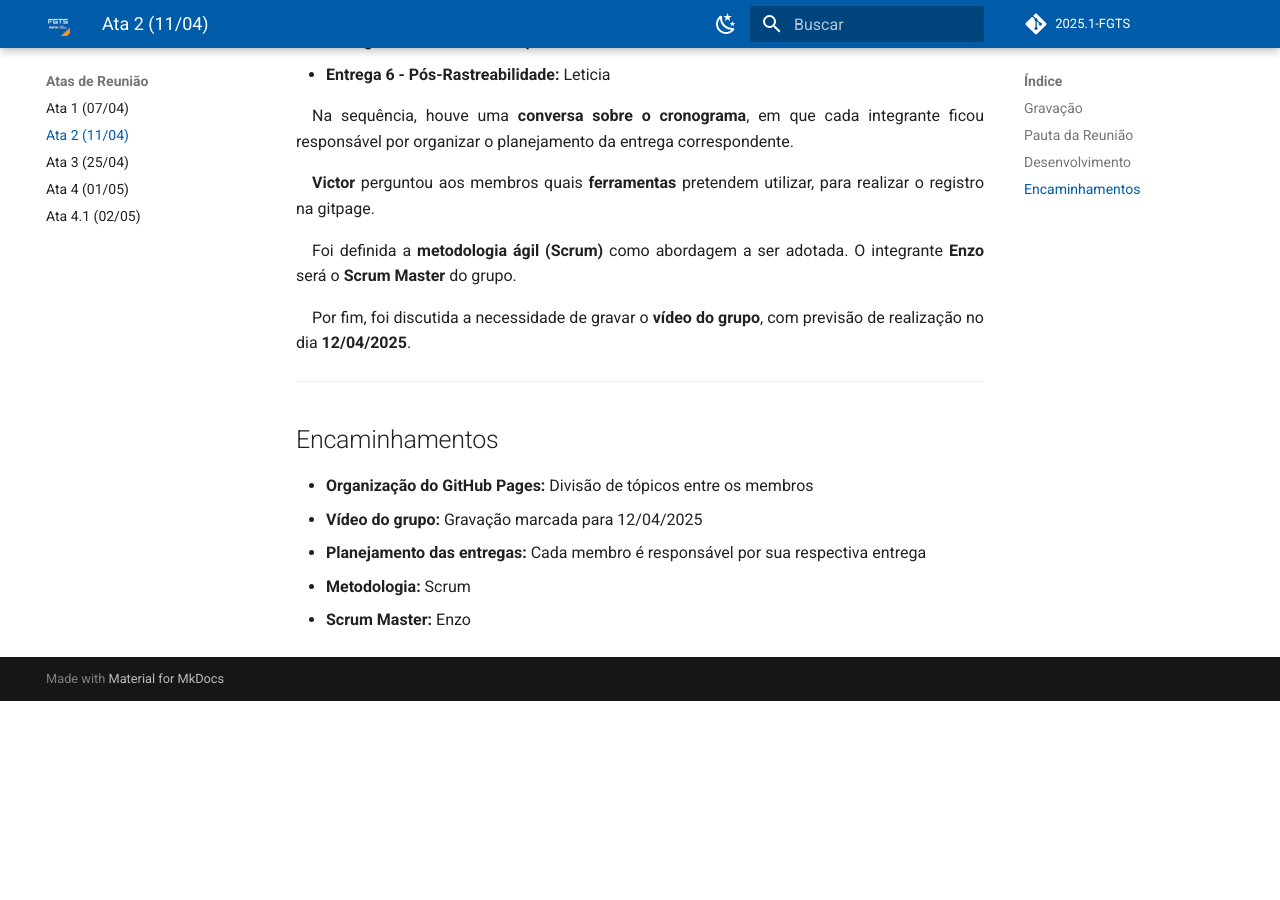
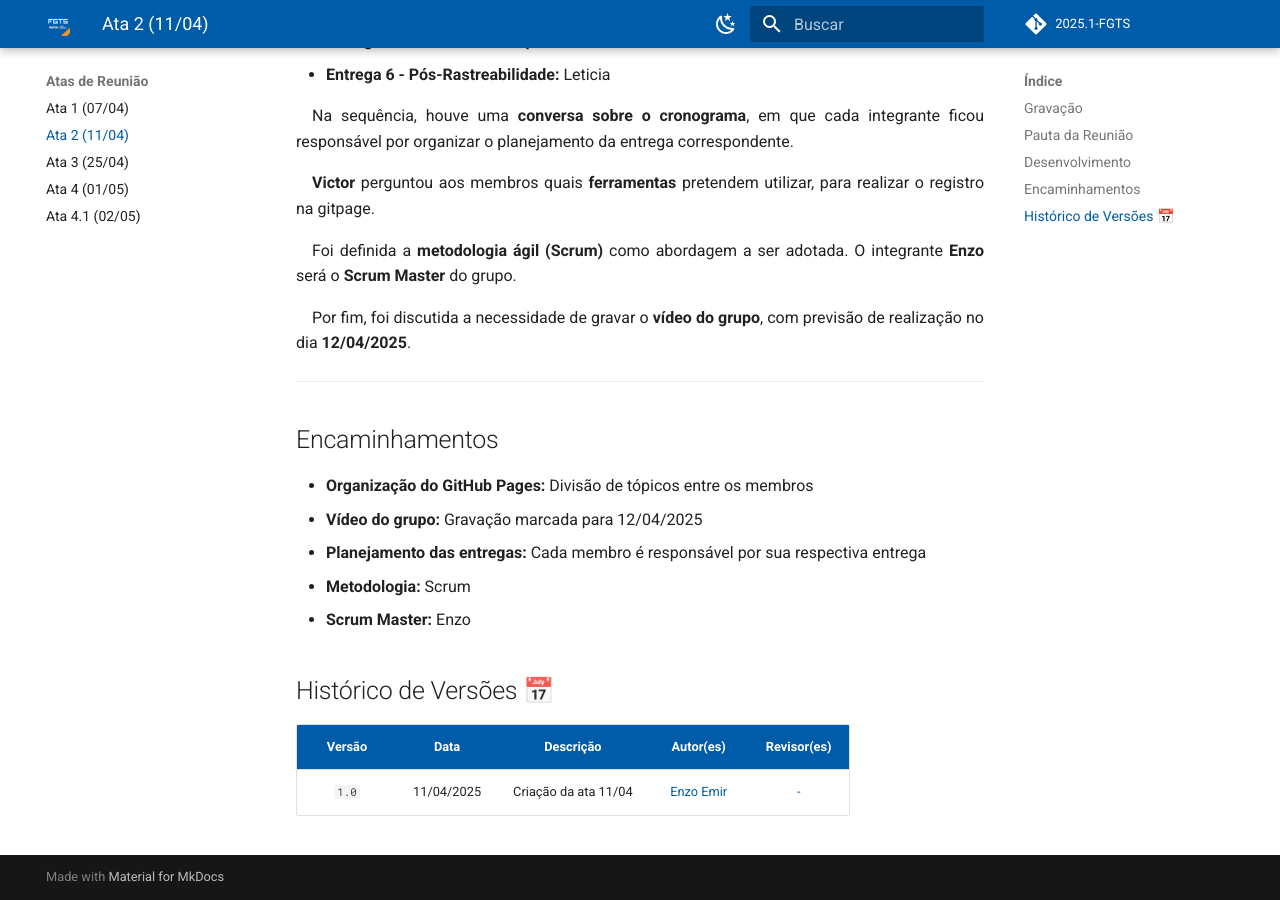
Before and after one commit to eduardodpms/REQ-FGTS, an MkDocs documentation site: the page built from docs/atas/ata_11_04.md, in a window 1280 px wide and 900 px high, scrolled down 1583 px. Built offline with MkDocs 1.6.1 and Material for MkDocs 9.7.7, drawn with Linux system fonts in a browser that asks for light colours; comment, search, counter and statistics services are not loaded; before the commit the page ends 2284 px from its top, so only the background shows below that.

Commit message:
Update ata_11_04.md

```diff
--- a/docs/atas/ata_11_04.md
+++ b/docs/atas/ata_11_04.md
@@ -61,3 +61,10 @@ Por fim, foi discutida a necessidade de gravar o **vídeo do grupo**, com previs
 - **Planejamento das entregas:** Cada membro é responsável por sua respectiva entrega
 - **Metodologia:** Scrum
 - **Scrum Master:** Enzo
+
+
+## Histórico de Versões 📅
+
+| Versão | Data | Descrição | Autor(es) | Revisor(es) |
+| :-: | :-: | :-: | :-: | :-: |
+| `1.0`  | 11/04/2025 | Criação da ata 11/04 | [Enzo Emir](https://github.com/EnzoEmir) | [-]() |
```
